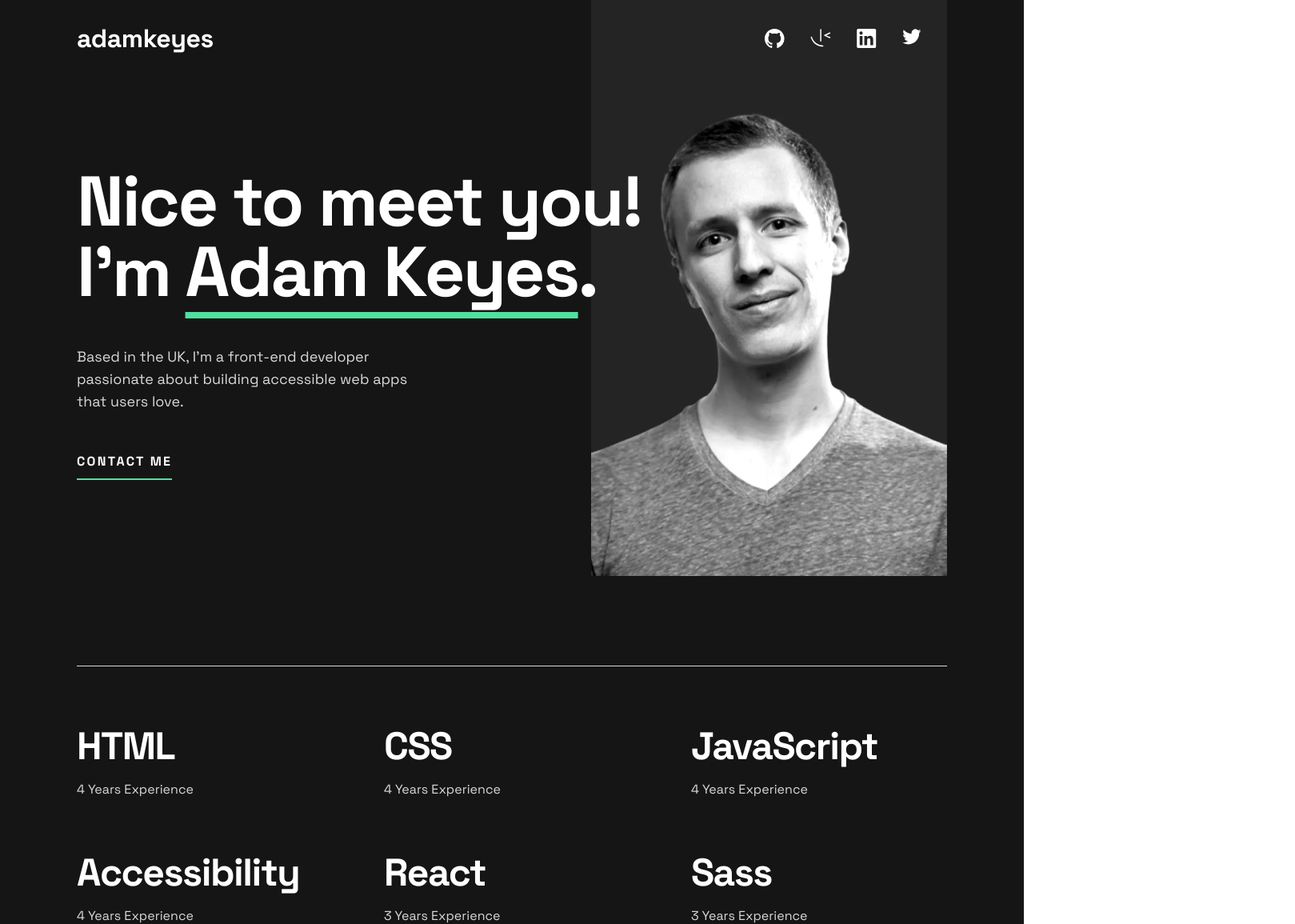
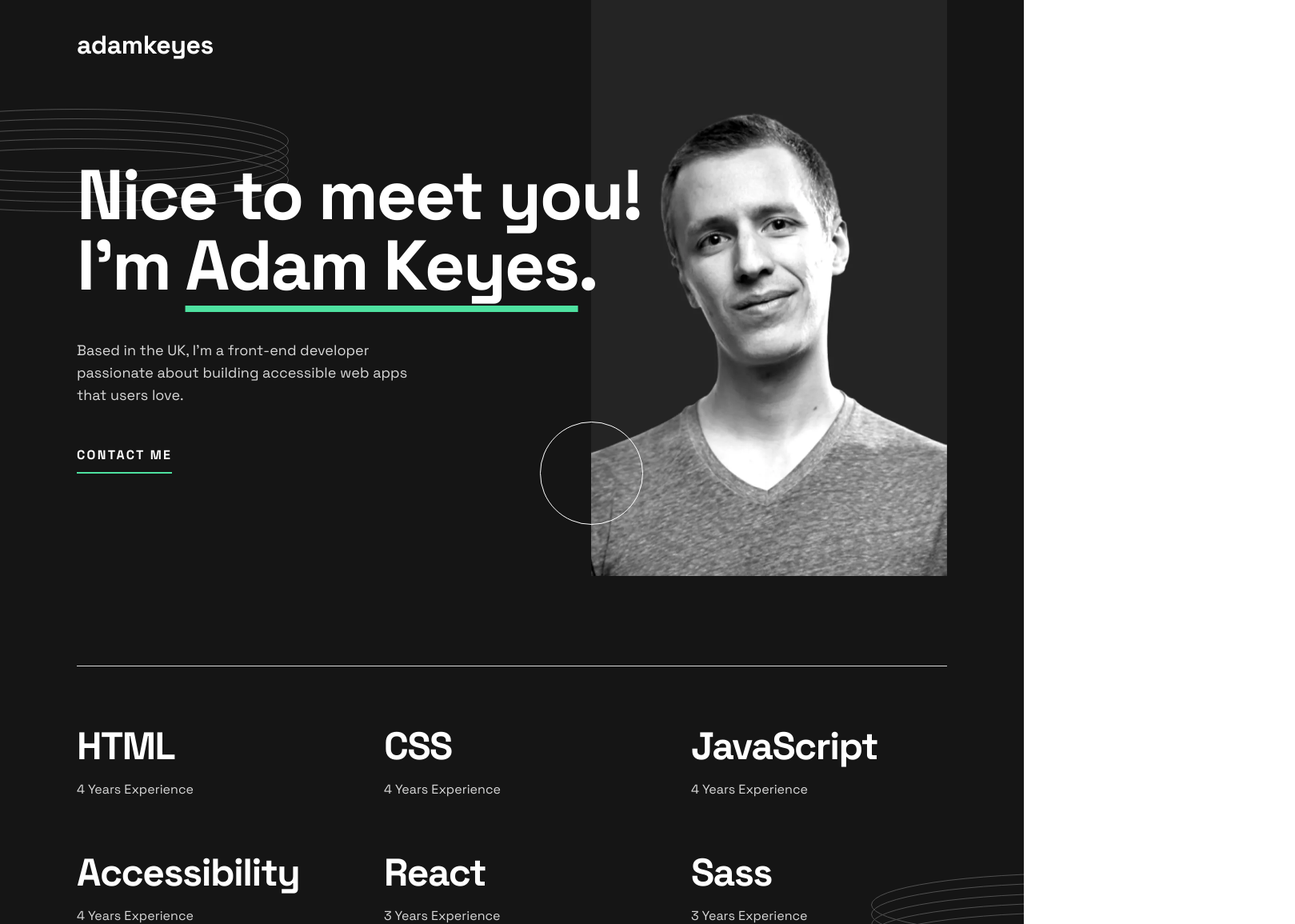
Before and after one commit to orphandeity/single-page-developer-portfolio, a Next.js app: page / in a window 1280 px wide. Shown: the top 1155 px of the page at 80% size, 1619 px wide, since content can reach past the window. Built offline with nearby package versions, Linux system fonts and the light colour scheme.

Commit message:
add: pattern decorations

```diff
--- a/src/pages/index.tsx
+++ b/src/pages/index.tsx
@@ -3,7 +3,14 @@ import Head from "next/head";
 import Link from "next/link";
 import Image from "next/image";
 import { type Size, useWindowSize } from "~/lib/useWindowSize";
-import { Github, FrontendMentor, LinkedIn, Twitter } from "../lib/icons";
+import {
+  Github,
+  FrontendMentor,
+  LinkedIn,
+  Twitter,
+  PatternRings,
+  PatternCircle,
+} from "../lib/icons";
 import Button from "~/components/Button";
 import ProjectCard from "~/components/ProjectCard";
 import ContactForm from "~/components/ContactForm";
@@ -27,8 +34,8 @@ const Home: NextPage = () => {
 
       <main className="container max-w-6xl px-8 lg:mx-auto">
         <div className="relative mb-28 flex justify-end">
-          <div className="absolute inset-0 flex flex-col items-start gap-12">
-            <header className="flex w-full items-center justify-between py-8">
+          <div className="absolute inset-0 ">
+            <header className="flex w-full items-center justify-between pb-16 pt-10">
               <span className="text-[32px] font-bold leading-[32px] tracking-[-0.44px]">
                 adamkeyes
               </span>
@@ -39,6 +46,10 @@ const Home: NextPage = () => {
                 <Twitter />
               </menu>
             </header>
+            <div className="relative z-50 flex flex-col items-start gap-12">
+              <div className="absolute -translate-x-1/2">
+                <PatternRings />
+              </div>
               <h1 className="heading-xl mt-16 max-w-xl lg:max-w-3xl">
                 Nice to {size.width! < 1024 && <br />} meet you! I&apos;m{" "}
                 <span className="underline decoration-_green underline-offset-[20px]">
@@ -56,6 +67,11 @@ const Home: NextPage = () => {
                 <Button text="contact me" />
               </Link>
             </div>
+          </div>
+          <div className="relative">
+            <div className="absolute -left-16 bottom-16">
+              <PatternCircle />
+            </div>
             <Image
               src={"/image-profile-desktop.webp"}
               alt=""
@@ -63,10 +79,11 @@ const Home: NextPage = () => {
               height={720}
             />
           </div>
+        </div>
 
         <hr className="border-_gray" />
 
-        <div className="mt-[72px] grid grid-cols-2 gap-16 lg:grid-cols-3">
+        <div className="relative mt-[72px] grid grid-cols-2 gap-16 lg:grid-cols-3">
           <div className="flex  flex-col gap-[14px]">
             <p className="heading-lg">HTML</p>
             <p className="text-_gray">4 Years Experience</p>
@@ -91,6 +108,9 @@ const Home: NextPage = () => {
             <p className="heading-lg">Sass</p>
             <p className="text-_gray">3 Years Experience</p>
           </div>
+          <div className="absolute -bottom-1/4 -right-[40%]">
+            <PatternRings />
+          </div>
         </div>
       </main>
 
@@ -109,7 +129,7 @@ const Home: NextPage = () => {
       </section>
 
       <section id="contact" className="bg-_darkgray">
-        <div className="container flex max-w-6xl grid-cols-2 flex-col items-center justify-center gap-40 px-8 py-20 lg:mx-auto lg:grid lg:items-start">
+        <div className="container relative flex max-w-6xl grid-cols-2 flex-col items-center justify-center gap-40 px-8 py-20 lg:mx-auto lg:grid lg:items-start">
           <div className="max-w-md text-center lg:text-left">
             <h2 className="heading-xl">Contact</h2>
             <p className="mt-9 text-lg text-_gray">
@@ -119,12 +139,15 @@ const Home: NextPage = () => {
             </p>
           </div>
           <ContactForm />
+          <div className="absolute -left-1/3 bottom-8">
+            <PatternRings />
           </div>
-        <hr />
+        </div>
       </section>
 
       <footer className="bg-_darkgray">
-        <div className="container flex max-w-6xl items-center justify-between px-8 py-8 lg:mx-auto">
+        <div className="container max-w-6xl px-8 lg:mx-auto">
+          <div className="flex w-full items-center justify-between border-t border-_gray py-8">
             <span className="text-[32px] font-bold leading-[32px] tracking-[-0.44px]">
               adamkeyes
             </span>
@@ -135,6 +158,7 @@ const Home: NextPage = () => {
               <Twitter />
             </menu>
           </div>
+        </div>
       </footer>
     </>
   );
```
Lines whose indentation alone changed are shown as unchanged.
